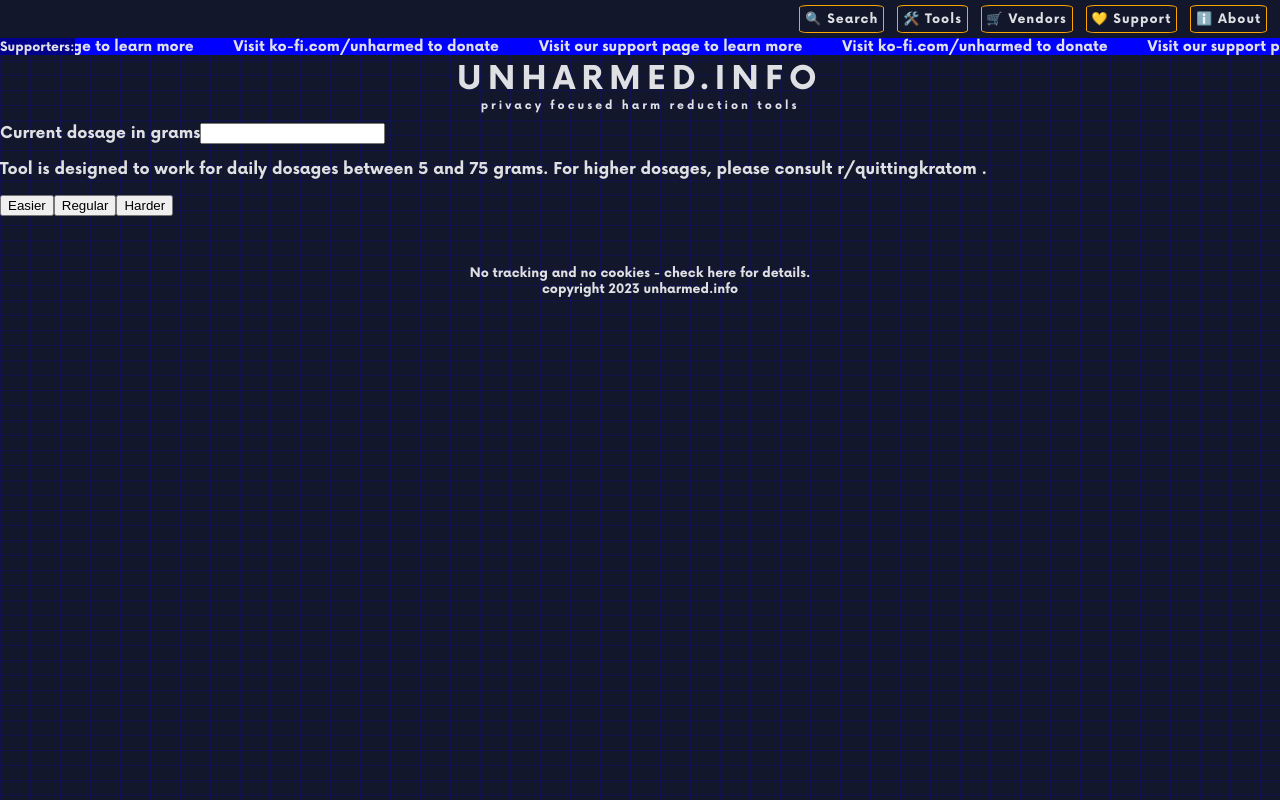
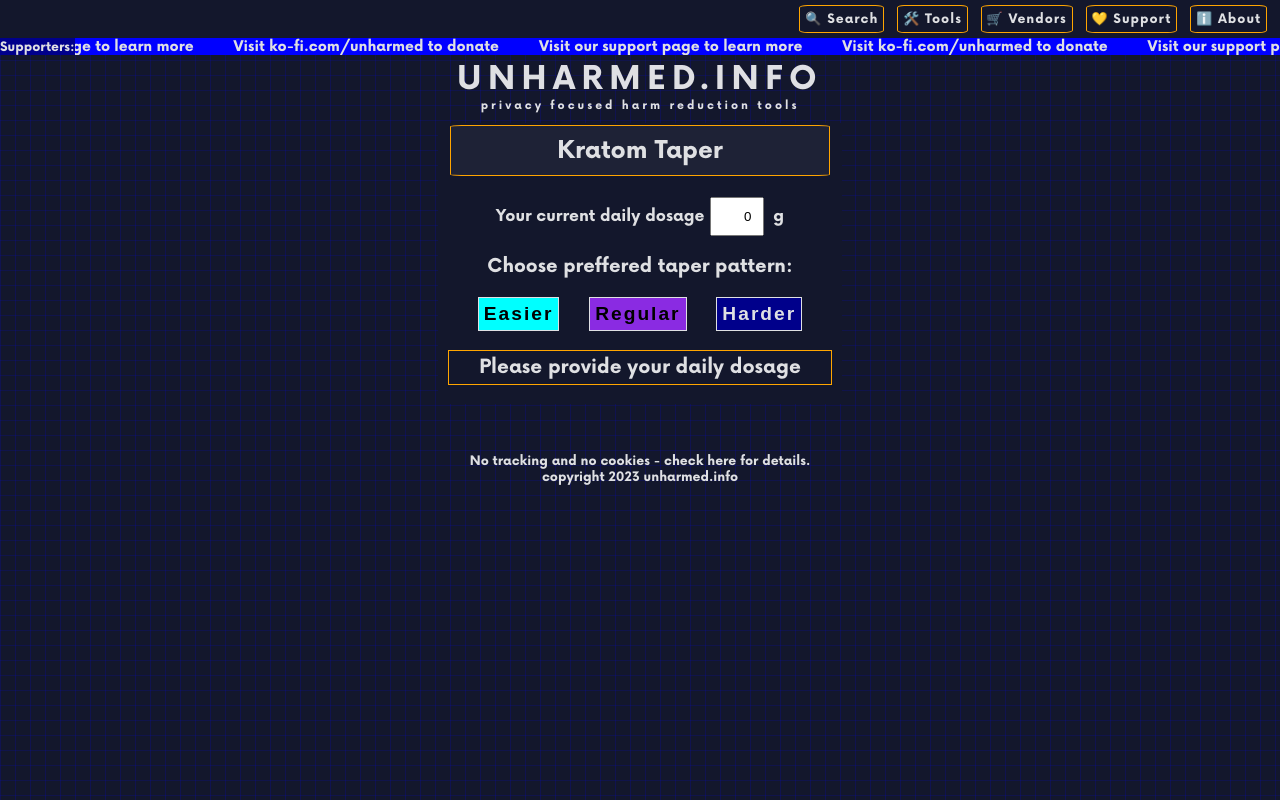
Before and after one commit to TomaszGoljat/droogle, a React (Create React App) app: page /tools/kratom-taper in a window 1280 px wide. Built offline with nearby package versions, Linux system fonts and the light colour scheme.

Commit message:
modified:   src/App.css 	new file:   src/components/calculators/KratomTamper.module.css 	modified:   src/components/calculators/KratomTaper.js 	modified:   src/pages/Support.js

```diff
--- a/src/App.css
+++ b/src/App.css
@@ -508,11 +508,20 @@ footer > p {
   color: black;
   border-radius: 2px;
   padding: 5px;
+  text-align: center;
 }
 
 .support--wall > h2 {
   margin: 0;
   text-align: center;
+}
+
+.bronze {
+  color: brown;
+}
+
+.support--wall > a:hover {
+  color: blue;
 }
 
 .contactBox {
--- /dev/null
+++ b/src/components/calculators/KratomTamper.module.css
@@ -0,0 +1,122 @@
+:root {
+  --bg-color: rgba(19, 23, 44, 1);
+  --cardbg-color: rgba(223, 224, 227, 0.05);
+  --cardborder-color: rgba(223, 224, 227, 1);
+  --text-color: rgba(223, 224, 227, 1);
+  --transparent-blue: rgba(0, 0, 256, 0.25)
+}
+
+.main {
+    max-width: 80vw;
+    width: fit-content;
+    min-width: 30vw;
+    margin: 0 auto;
+    background-color: var(--bg-color);
+    padding: 0 10px;
+}
+
+.inputBox {
+    text-align: center;
+}
+
+.dosageInput {
+    width: 30px;
+    padding: 10px;
+    text-align: right;
+    margin: 0 5px;
+}
+
+.patternsLabel {
+    text-align: center;
+}
+
+.chosenPattern {
+    display: flex;
+    justify-content: space-evenly;
+}
+
+.row {
+    border-bottom: 1px solid var(--cardborder-color);
+    margin-block: 2.5px;
+    padding: 0 10px;
+}
+
+.lastColumn {
+    text-align: right;
+}
+
+.noData {
+    text-align: center;
+    font-size: 120%;
+    border: 1px solid orange;
+    padding: 5px 0;
+}
+
+.results {
+    display: grid;
+    grid-template-columns: 1fr 1fr 1fr;
+    max-width: 80vw;
+    width: fit-content;
+    min-width: 30vw;
+    margin: 0 auto;
+    border: 1px solid white;
+    border-bottom: none;
+}
+
+.header, .lastHeader {
+    background-color: white;
+    color: black;
+    padding: 2.5px 5px;
+    letter-spacing: 2px;
+}
+
+.lastHeader {
+    text-align: right;
+}
+
+
+
+.easyBTN, .regularBTN, .hardBTN {
+    border: 1px solid var(--cardborder-color);
+    font-weight: 700;
+    padding: 5px;
+    font-size: 120%;
+    letter-spacing: 2px;
+}
+
+.easyBTN {
+    background-color: aqua;
+}
+
+.regularBTN {
+    background-color: blueviolet;
+}
+
+.hardBTN {
+    background-color: darkblue;
+    color: var(--text-color);
+}
+
+.patterns {
+    display: flex;
+    justify-content: space-evenly;
+    margin-block: 10px;
+}
+
+.disclaimer {
+    font-size: 70%;
+    border: 1px solid var(--cardborder-color);
+    padding: 5px 0 5px 10px;
+}
+
+.disclaimer > p {
+    margin: 1px;
+}
+
+.link {
+    color: orange;
+}
+
+.link:hover {
+    background-color: blue;
+}
--- a/src/components/calculators/KratomTaper.js
+++ b/src/components/calculators/KratomTaper.js
@@ -1,92 +1,168 @@
-import React from "react";
+import React, { useEffect } from "react";
+import styles from "./KratomTamper.module.css"
 
 function KratomTaper() {
 
     const [dosage, setDosage] = React.useState(0)
     const [tempDosage, setTempDosage] = React.useState(0)
     const [pattern, setPattern] = React.useState("easier")
+    const [schedule, setSchedule] = React.useState([])
 
     console.log("Current pattern: ", pattern);
 
-    function createScheduleArr(dosage, pattern) {
-        const scheduleArr = []
-        let firstWeek = Math.ceil(dosage / 3 * 2);
-        scheduleArr.push(firstWeek);
-        switch (pattern) {
-            case "easier":
+    useEffect(() => {
+        setSchedule(createSchedule(dosage, pattern))
+        console.log(schedule)
+    }, [pattern, dosage])
 
-                break;
-            case "regular":
+    useEffect(() => {
+        const timeoutId = setTimeout(() => setDosage(tempDosage * 10), 100)
+        return () => clearTimeout(timeoutId)
+    }, [tempDosage])
 
-                break;
-            case "harder":
-
-                break;
-            default:
-                break;
-        }
-        console.log("Current array: ", scheduleArr)
-        return scheduleArr
+    function grabDosage(event) {
+        setTempDosage(event.target.value)
     }
 
-    function howManyWeeks(dosage, pattern) {
+    function createSchedule(dosage, pattern) {
         let weeks = 0;
         const scheduleArr = []
+        let lastWeek;
+        let currentWeek;
         switch (pattern) {
             case "easier":
                 for (let i = dosage; i >= 25; i = i * 0.95) {
-                    weeks += 1;
-                    scheduleArr.push(Math.ceil(i) / 10)
+                    if (scheduleArr.length > 0) {
+                        lastWeek = scheduleArr[scheduleArr.length - 1]
+                    } else {
+                        lastWeek = i;
+                    }
+                    currentWeek = Math.ceil(i)
+                    console.log(lastWeek, currentWeek)
+                    if((lastWeek - currentWeek) < 10) {
+                        console.log("lower than 1g")
+                        i = (lastWeek - 10)
+                        scheduleArr.push(i)
+                    } else {
+                        console.log("higher than 1g")
+                        scheduleArr.push(currentWeek)
+                    }
+                    weeks += 1
                 }
+
                 break;
             case "regular":
                 for (let i = Math.ceil(dosage / 4 * 3); i >= 25; i = i * 0.95) {
                     if (scheduleArr.length > 0) {
-                    if (-(scheduleArr[scheduleArr.length -1] - i) >= 10) {
+                        lastWeek = scheduleArr[scheduleArr.length - 1]
+                    } else {
+                        lastWeek = i;
+                    }
+                    currentWeek = Math.ceil(i)
+                    console.log(lastWeek, currentWeek)
+                    if((lastWeek - currentWeek) < 10) {
+                        console.log("lower than 1g")
+                        i = (lastWeek - 10)
+                        scheduleArr.push(i)
+                    } else {
                         console.log("higher than 1g")
-                        scheduleArr.push(Math.ceil(i) / 10)
-                    } else {
-                        scheduleArr.push(scheduleArr[scheduleArr.length -1] - 1)
-                        i = (scheduleArr[scheduleArr.length -1] - 1) * 10;
-                    }
-                    } else {
-                        scheduleArr.push(Math.ceil(i) / 10)
+                        scheduleArr.push(currentWeek)
                     }
 
                     weeks += 1;
                 }
                 break;
             case "harder":
-                for (let i = Math.ceil(dosage / 3 * 2); i >= 25; i = i * 0.9) {
-                    weeks += 1;
-                    scheduleArr.push(Math.floor(i) / 10)
+                for (let i = Math.ceil(dosage / 3 * 2); i >= 25; i = i * 0.95) {
+                    if (scheduleArr.length > 0) {
+                        lastWeek = scheduleArr[scheduleArr.length - 1]
+                    } else {
+                        lastWeek = i;
+                    }
+                    currentWeek = Math.ceil(i)
+                    console.log(lastWeek, currentWeek)
+                    if((lastWeek - currentWeek) < 10) {
+                        console.log("lower than 1g")
+                        i = (lastWeek - 10)
+                        scheduleArr.push(i)
+                    } else {
+                        console.log("higher than 1g")
+                        scheduleArr.push(currentWeek)
+                    }
                 }
+                    weeks += 1
                 break;
         }
-
-        console.log(weeks)
-        console.log(scheduleArr)
+        return scheduleArr
     }
 
-    howManyWeeks(500, pattern)
+    const WeekLine = (props) => {
+        return (
+            <>
+                <div className={styles.row}>Week {props.week} </div>
+                <div className={styles.row}>{props.dosage / 10}g</div>
+                <div className={`${styles.row} ${styles.lastColumn}`}>consumed</div>
+            </>
+        )
+    }
 
-    createScheduleArr(50, pattern)
+   const Results = () => {
     return (
-        <div className="KT--div">
-            <div className="KT--inputBox">
-                Current dosage in grams
-                <input className="KT--input"></input>
-                <p>Tool is designed to work for daily dosages between 5 and 75 grams.
-                    For higher dosages, please consult r/quittingkratom . </p>
+    <>
+    <h3 className={styles.chosenPattern}>Chosen pattern: <span style={{color: "orange"}}>{pattern}</span></h3>
+<div className={styles.results}>
+                <div className={styles.header}></div>
+                <div className={styles.header}>dosage</div>
+                <div className={styles.lastHeader}>consumed</div>
+                {schedule.length > 0 ? schedule.map((line, i) => <WeekLine week={i+1} dosage={line} />) : "Choose Pattern"}
             </div>
-            <div className="KT--patterns">
-                <button className="KT--easy" onClick={() => setPattern("easier")}>Easier</button>
-                <button className="KT--regular" onClick={() => setPattern("regular")}>Regular</button>
-                <button className="KT--harder" onClick={() => setPattern("harder")}>Harder</button>
+            <Disclaimer />
+            </>
+    )
+   }
+
+   const NoData = () => {
+    return <p className={styles.noData}>Please provide your daily dosage</p>
+   }
+
+
+   const Disclaimer = () => {
+    return (
+    <div className={styles.disclaimer}>
+        <p>For more information about this calculator read <a href="https://ko-fi.com/unharmed" className={styles.link} target="_blank" rel="noreferrer">this post</a>.</p>
+        <p>For more information about quitting kratom visit <a href="https://www.reddit.com/r/quittingkratom/" className={styles.link} target="_blank" rel="noreferrer">r/quittingkratom</a>.</p>
+        <p>Good luck, you can do it!</p>
+        <p>Stay unharmed.</p>
+    </div>
+   )}
+
+    return (
+        <div className={styles.main}>
+            <h2 className="tools--label">
+                Kratom Taper
+            </h2>
+            <br />
+            <div className={styles.inputBox}>
+                Your current daily dosage
+                <input
+                id="dosage"
+                name="dosage"
+                className={styles.dosageInput}
+                onChange={grabDosage}
+                value={tempDosage}
+                min={0}
+                max={75} /> g
             </div>
-            <div className="KT--results">
+            <h3 className={styles.patternsLabel}>
+                Choose preffered taper pattern:
+            </h3>
+            <div className={styles.patterns}>
+                <button className={styles.easyBTN} onClick={() => setPattern("easier")}>Easier</button>
+                <button className={styles.regularBTN} onClick={() => setPattern("regular")}>Regular</button>
+                <button className={styles.hardBTN} onClick={() => setPattern("harder")}>Harder</button>
+            </div>
+            {schedule.length > 0 ? <Results /> : <NoData />}
 
-            </div>
         </div>
     )
 }
--- a/src/pages/Support.js
+++ b/src/pages/Support.js
@@ -28,9 +28,9 @@ export default function Support() {
         <Link className="topbar--link" to="/info">Check Out About Page</Link></p>
         <div className="support--wall">
         <h2>Wall of Supporters</h2>
-            You can be the first one here!<br />
-            Or the second one! <br />
-            Or third? <br />
+            <a href="https://dutchnaturalhealing.com/" className="bronze">Dutch Natural Healing</a><br />
+            You can still be the second one here! <br />
+            Or maybe the third? <br />
             <a href="https://ko-fi.com/unharmed" style={{color: "blue", textAlign: "center"}}>Check out ko-fi.com/unharmed</a><br />
         </div>
     </div>
```
